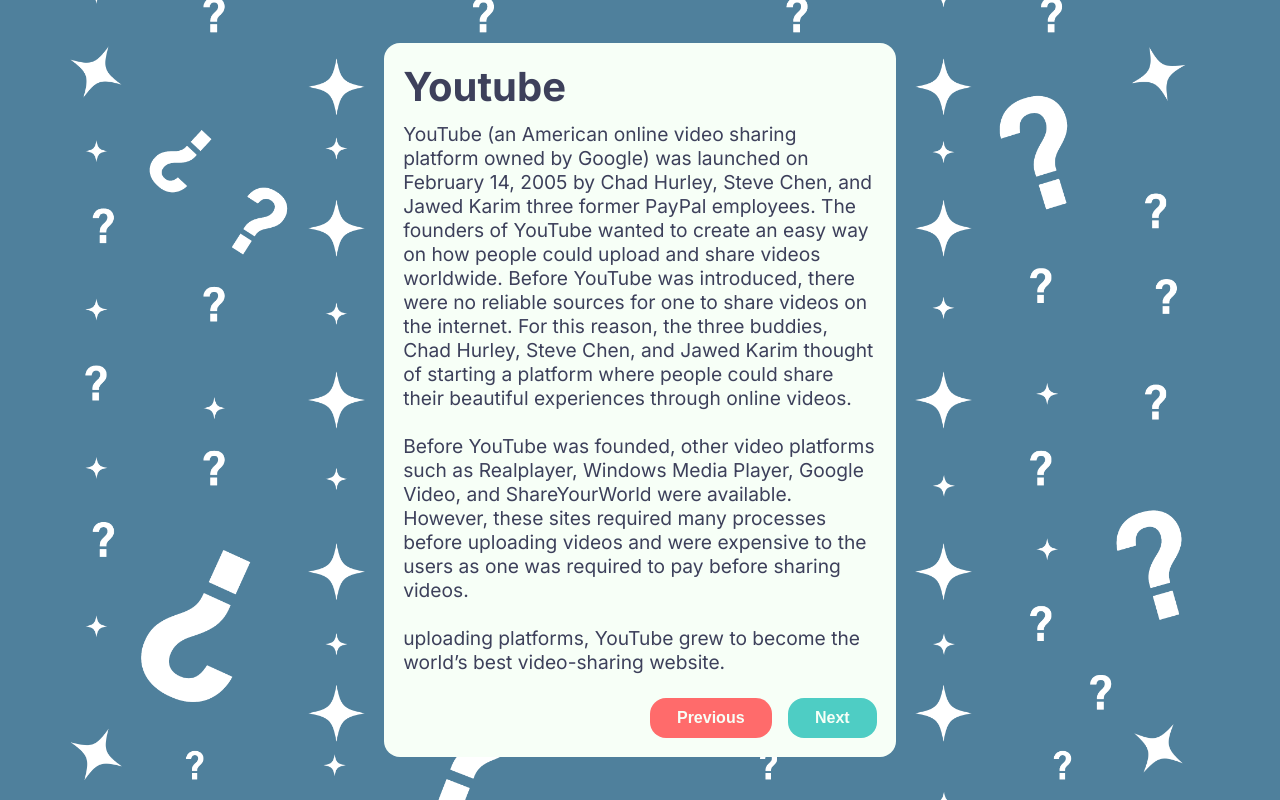
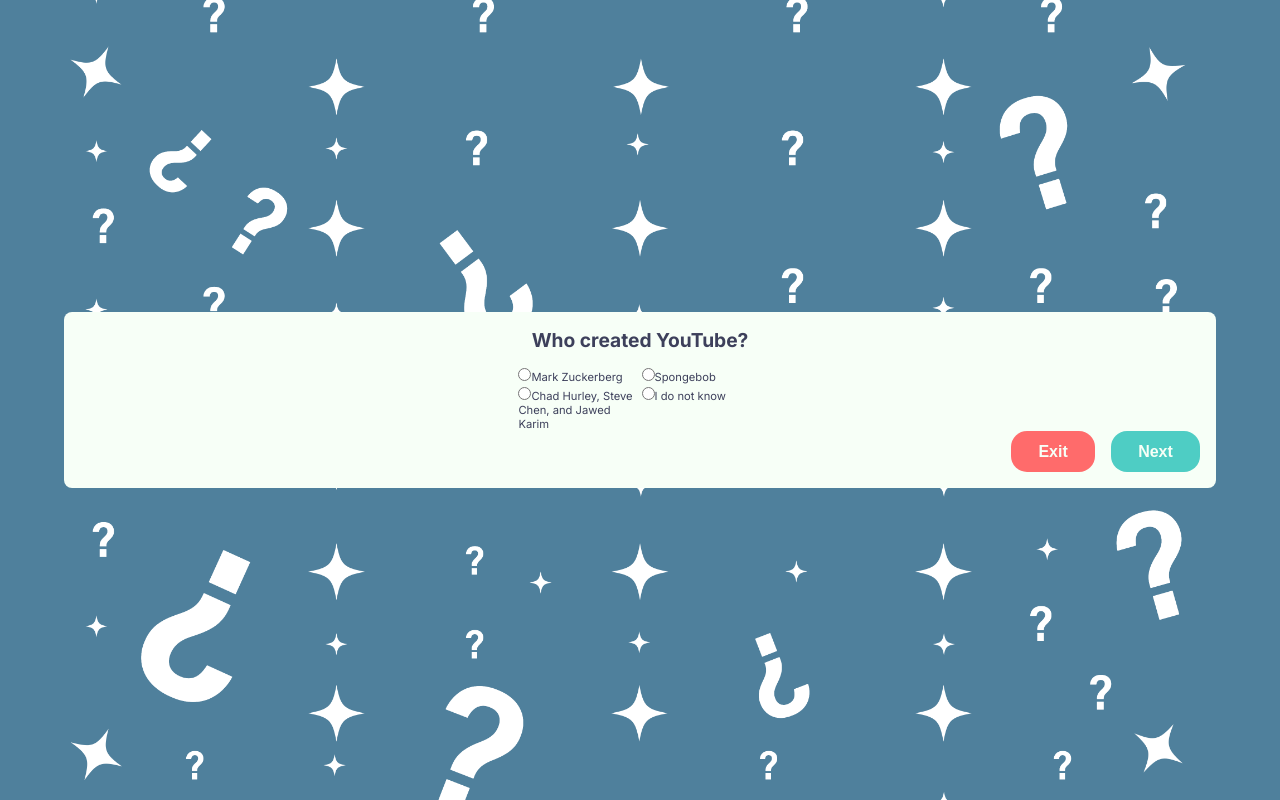
Before and after one commit to JavierCarrasco08/app-quiz, a React (Vite) app: page / in a window 1280 px wide. Built offline with nearby package versions, Linux system fonts and the light colour scheme.

Commit message:
Creacion el componente de preguntas

```diff
--- a/src/App.jsx
+++ b/src/App.jsx
@@ -1,27 +1,40 @@
 import "./App.css";
-import history from "./data";
+import history, { questions } from "./data";
 import SelectHistory from "./components/history/History";
 import ResumeHistory from "./components/resume/Resume-history";
+import { useState } from "react";
+import Question from "./components/answer/Question";
 
 function App() {
-  return (
-    <>
-      {/* <section className="root__select-history">
-        <SelectHistory name="YouTube" />
-        <SelectHistory name="Twitter" />
-        <SelectHistory name="Instagram" />
-        <SelectHistory name="Microsoft" />
-        <SelectHistory name="Linux" />
-        <SelectHistory name="Apple" />
-      </section> */}
-      <article className="root__resume">
-        <ResumeHistory
-          name={history.YouTube.name}
-          resume={history.YouTube.history}
-        />
-      </article>
-    </>
-  );
+  // const [questions, setQuestions] = useState(null);
+  // function handleClickSelectHistory(name) {
+  //   setQuestions(name);
+  // }
+  // if (questions === null) {
+  //   return (
+  //     <section className="root__select-history">
+  //       <SelectHistory name="YouTube" onSelect={handleClickSelectHistory} />
+  //       <SelectHistory name="Instagram" onSelect={handleClickSelectHistory} />
+  //       <SelectHistory name="Twitter" onSelect={handleClickSelectHistory} />
+  //       <SelectHistory name="Microsoft" onSelect={handleClickSelectHistory} />
+  //       <SelectHistory name="Apple" onSelect={handleClickSelectHistory} />
+  //       <SelectHistory name="Linux" onSelect={handleClickSelectHistory} />
+  //     </section>
+  //   );
+  // }
+  // if ("YouTube Instagram Twitter Linux Apple Microsoft".includes(questions)) {
+  //   let resume = history[questions];
+  //   return (
+  //     <article className="root__resume">
+  //       <ResumeHistory
+  //         name={resume.name}
+  //         resume={resume.history}
+  //         onPrev={() => setQuestions(null)}
+  //       />
+  //     </article>
+  //   );
+  // }
+  return <Question questions={questions.YouTube} />;
 }
 
 export default App;
--- /dev/null
+++ b/src/components/answer/Question.jsx
@@ -0,0 +1,66 @@
+import { useState } from "react";
+import "./question.css";
+export default function Question({ questions }) {
+  const [next, setNext] = useState(0);
+  let question = questions.find((e) => e.id === next);
+  function handleClickNext() {
+    if (next === questions.length - 1) {
+      setNext(0);
+    } else {
+      setNext(next + 1);
+    }
+  }
+  return (
+    <section className="root__questions">
+      <h2 className="root__question">{question.question}</h2>
+      <section className="root__answer">
+        <label htmlFor={question.a} className="root__label">
+          <input
+            type="radio"
+            value={question.a}
+            name={question.question}
+            id={question.a}
+          />
+          {question.a}
+        </label>
+        <label htmlFor={question.b} className="root__label">
+          <input
+            type="radio"
+            value={question.b}
+            name={question.question}
+            id={question.b}
+          />
+          {question.b}
+        </label>
+        {question.c && (
+          <label htmlFor={question.c} className="root__label">
+            <input
+              type="radio"
+              value={question.c}
+              name={question.question}
+              id={question.c}
+            />
+            {question.c}
+          </label>
+        )}
+        {question.d && (
+          <label htmlFor={question.d} className="root__label">
+            <input
+              type="radio"
+              value={question.d}
+              name={question.question}
+              id={question.d}
+            />
+            {question.d}
+          </label>
+        )}
+      </section>
+      <div className="root__buttons">
+        <button className="root__prev">Exit</button>
+        <button className="root__next" onPointerDown={handleClickNext}>
+          Next
+        </button>
+      </div>
+    </section>
+  );
+}
--- /dev/null
+++ b/src/components/answer/question.css
@@ -0,0 +1,26 @@
+.root__questions {
+  width: 90%;
+  padding: 1rem;
+  background-color: var(--panel);
+  color: var(--primary-color-purple);
+  border-radius: 0.5rem;
+  -webkit-border-radius: 0.5rem;
+  -moz-border-radius: 0.5rem;
+  -ms-border-radius: 0.5rem;
+  -o-border-radius: 0.5rem;
+}
+.root__question {
+  text-align: center;
+  font-size: 1.2rem;
+  margin-bottom: 1rem;
+}
+.root__answer {
+  width: 100%;
+  display: grid;
+  grid-template-columns: 120px 120px;
+  justify-content: center;
+  gap: 0.2rem;
+}
+.root__label {
+  font-size: 0.7rem;
+}
--- a/src/components/history/History.jsx
+++ b/src/components/history/History.jsx
@@ -4,7 +4,7 @@
   return (
     <button
       className="root__button-history"
-      onPointerDown={() => console.log("SI")}>
+      onPointerDown={() => onSelect(name)}>
       {name}
     </button>
   );
--- a/src/components/resume/Resume-history.jsx
+++ b/src/components/resume/Resume-history.jsx
@@ -1,6 +1,6 @@
 import "./resume.css";
 
-export default function ResumeHistory({ name, resume }) {
+export default function ResumeHistory({ name, resume, onPrev }) {
   return (
     <>
       <h1 className="root__title-resume">{name}</h1>
@@ -8,7 +8,9 @@
         <p className="root__paragraph-resume">{paragraph}</p>
       ))}
       <div className="root__buttons">
-        <button className="root__prev">Previous</button>
+        <button className="root__prev" onClick={onPrev}>
+          Previous
+        </button>
         <button className="root__next">Next</button>
       </div>
     </>
--- a/src/data.js
+++ b/src/data.js
@@ -1,36 +1,79 @@
 let history = {
   YouTube: {
-    name: "Youtube",
+    name: "YouTube",
     history: `YouTube (an American online video sharing platform owned by Google) was launched on February 14, 2005 by Chad Hurley, Steve Chen, and Jawed Karim three former PayPal employees. The founders of YouTube wanted to create an easy way on how people could upload and share videos worldwide. Before YouTube was introduced, there were no reliable sources for one to share videos on the internet. For this reason, the three buddies, Chad Hurley, Steve Chen, and Jawed Karim thought of starting a platform where people could share their beautiful experiences through online videos.
     Before YouTube was founded, other video platforms such as Realplayer, Windows Media Player, Google Video, and ShareYourWorld were available. However, these sites required many processes before uploading videos and were expensive to the users as one was required to pay before sharing videos.
     uploading platforms, YouTube grew to become the world’s best video-sharing website.`,
   },
-  instagram: {
+  Instagram: {
     name: "Instagram",
     history: `Instagram was started in San Francisco by Kevin Systrom and Mike Krieger, who initially tried creating a platform similar to Foursquare but then turned their attention exclusively to photo sharing. The word Instagram is an amalgam of "instant camera" and "telegram."
     The iOS app was released through the iTunes App Store on Oct. 6, 2010, and the Android app was released on April 3, 2012. The platform's popularity skyrocketed, with the company reporting more than 40 million active users just two years after launch. This caught the attention of Facebook, which officially purchased Instagram for $1 billion in the summer of 2012.
     En abril de 2017, la empresa tenía 700 millones de usuarios activos, más del doble de la base total de usuarios de Twitter.
     `,
   },
-  twitter: {
+  Twitter: {
     name: "Twitter",
     history: `The origin of Twitter starts with Evan Williams and Noah Glass. The two Silicon Valley entrepreneurs came together to create Odeo, a podcasting platform that would eventually become obsolete thanks to Apple iTunes. This didn’t stop Evan Williams from successfully growing Blogger, which led to a multi-million dollar sale to Google in 2003.
     Meanwhile, a side feature of Odeo was set to become the latest microblog and social network platform. Known first as Twttr, the service allowed users to send short messaging service, or SMS, to groups. Six months later, the name was changed to Twitter.
     Twitter is now known as a social networking and online news site. It offers easily digestible content and allows you to search for and follow friends, celebrities, and business accounts. It’s been described as a marketing tool, amateur news reporting platform, and social messaging service. In 2020, had over 5,500 employees and total assets over $13.3 billion.`,
   },
-  microsoft: {
+  Microsoft: {
     name: "Microsoft",
     history: `Microsoft Corp., U.S. computer firm, the leading developer of personal-computer software systems and applications. Microsoft, headquartered in Redmond, Wash., also publishes books and multimedia titles and manufactures hardware. It was founded in 1975 by Bill Gates and Paul G. Allen (b. 1954), who adapted BASIC for use on personal computers. They licensed versions of it to various companies, developed other programming languages, and in 1981 released MS-DOS for the IBM PC. The subsequent adoption of MS-DOS by most other personal-computer manufacturers generated vast revenues for Microsoft, which became a publicly owned corporation in 1986. It issued the first version of Microsoft Word, its popular word-processing program, in 1983, and Microsoft Windows, a graphical user interface for MS-DOS-based computers, in 1985. In 2001 Microsoft released Xbox, a video game console that quickly captured second place in the $10 billion video gaming market. In 2002 Microsoft launched Xbox Live, a broadband gaming network for their consoles.`,
   },
-  linux: {
+  Linux: {
     name: "Linux",
     history: `Linux, computer operating system created in the early 1990s by Finnish software engineer Linus Torvalds and the Free Software Foundation (FSF).
     While still a student at the University of Helsinki, Torvalds started developing Linux to create a system similar to MINIX, a UNIX operating system. In 1991 he released version 0.02; Version 1.0 of the Linux kernel, the core of the operating system, was released in 1994. About the same time, American software developer Richard Stallman and the FSF made efforts to create an open-source UNIX-like operating system called GNU.
     Linux grew throughout the 1990s because of the efforts of hobbyist developers. Although Linux is not as user-friendly as the popular Microsoft Windows and Mac OS operating systems, it is an efficient and reliable system that rarely crashes. Combined with Apache, an open-source Web server, Linux accounts for most of the servers used on the Internet.`,
   },
-  apple: {
+  Apple: {
     name: "Apple",
     history: `Apple Inc., formerly Apple Computer, Inc., Microcomputer design and manufacturing company, the first successful personal-computer company. It was founded in 1976 by Steven P. Jobs and Stephen G. Wozniak, whose first computer was manufactured in the Jobs family’s garage. The Apple II (1977), with its plastic case and colour graphics, launched the company to success, earning Apple over $100 million by 1980, the year the company first offered stock to the public. The Macintosh, introduced in 1984, was the first personal computer to use a graphical user interface and a mouse. The “Mac” initially sold poorly, and Jobs left the company in 1985, but eventually it found its niche in the desktop publishing market. Apple recalled Jobs in 1997. He returned the company to profitability by introducing more innovative products, such as the iMac. Apple introduced iTunes, software for playing music that has been converted to the MP3 format, and the iPod portable MP3 music player in 2001; in 2003 the company began selling downloadable copies of major record company songs in MP3 format over the Internet. Apple introduced the iPhone, a touch-screen smartphone, in 2007 and the iPad, which created a new market for tablet computers, in 2010.`,
   },
 };
+export let questions = {
+  YouTube: [
+    {
+      id: 0,
+      question: "Who created YouTube?",
+      a: "Mark Zuckerberg",
+      b: "Spongebob",
+      c: "Chad Hurley, Steve Chen, and Jawed Karim",
+      d: "I do not know",
+    },
+    {
+      id: 1,
+      question: "What was the job of the creators of YouTube?",
+      a: "PayPal",
+      b: "Disney",
+      c: "Burger King",
+      d: "I do not know",
+    },
+    {
+      id: 2,
+      question: "What day and year YouTube was created?",
+      a: "February 1, 2006",
+      b: "February 14, 2005",
+      c: "December 3, 2015",
+      d: "I do not know",
+    },
+    {
+      id: 3,
+      question: "What was YouTube created for?",
+      a: "Created to play",
+      b: "Chat application",
+      c: "share videos worldwide",
+      d: "I do not know",
+    },
+    {
+      id: 4,
+      question: "There were reliable sources before YouTube appeared.",
+      a: "there were no reliable sources for one to share videos on the internet.",
+      b: "there were reliable sources for one to share videos on the internet.",
+    },
+  ],
+};
+
 export default history;
```
Also changed, not shown: src/App.css (+11 -1 lines).
